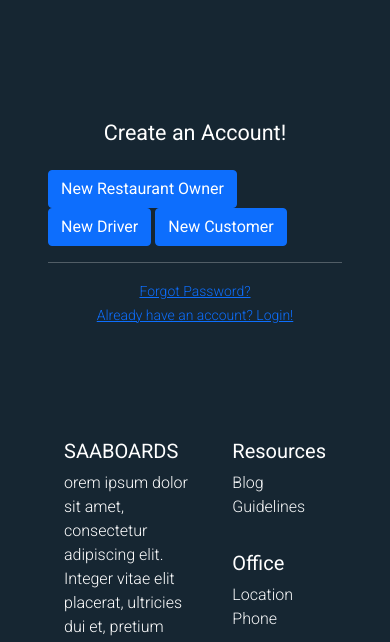
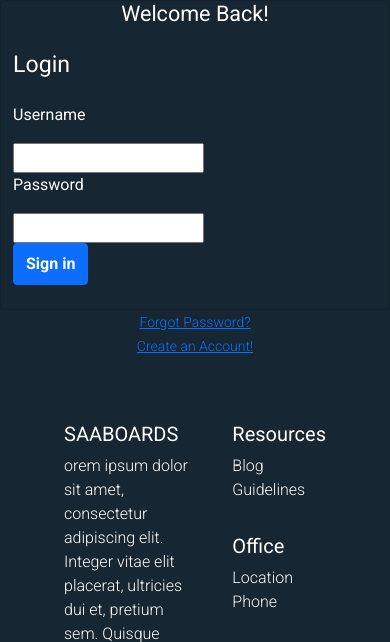
Before and after one commit to AFernandoGonzalez/bulletin-boards, a Django app: template accounts/templates/accounts/registration/registration.html in a window 390 px wide. Shown: the part 56-698 px from the top of the page. Run offline with Django 3.2, Linux system fonts and the light colour scheme; the template is opened without the code that fills it, so the values that code supplies are empty, except form fields; tables that the repository leaves empty hold one stand-in row (values such as "Sample post"); form fields are guessed from the names that the template uses; some libraries are stand-ins or nearby versions.

Commit message:
Home page Aligment , registration pages done

```diff
--- a/accounts/templates/accounts/registration/registration.html
+++ b/accounts/templates/accounts/registration/registration.html
@@ -5,41 +5,48 @@
 
 {% block content %}
 
-<br>
-<br>
-<br>
-<div class="row">
-   <div class="col-lg-6 d-none d-lg-block ">
 
-           <img src="" style="max-width: 500px;" alt="">
+<div class="contianer ">
+    <div class="card-login container">
+        <div class="text-center">
+            <h1 class="h4 text-gray-900 mb-4">Welcome Back!</h1>
+        </div>
+
+        <form class="login-form" action="{% url 'accounts:login' %}" method="post">
+
+            {% csrf_token %}
+            <h3 class="mb-4">Login</h3>
+
+            {% if form.errors %}
+            <div class="" role="alert">
+                Error: Username or Password not correct!
+            </div>
+            {% endif %}
+
+            <div class="md-form md-outline">
+                <p class="">{{ form.username.label}}</p>
+                {{ form.username}}
+
+                <p class="">{{ form.password.label}}</p>
+                {{ form.password}}
+            </div>
+
+            <div class="login-btn">
+                <input type="hidden" name="next" value="{{ next }}">
+                <button class="btn btn-primary py-2 mb-4  fw-bold" type="submit" value="Log-in">Sign in</button>
+            </div>
+            </div>
+
+        </form>
 
 
-   </div>
-   <div class="col-lg-6">
-       <div class="p-5">
-           <div class="text-center">
-               <h1 class="h4 text-gray-900 mb-4">Create an Account!</h1>
-           </div>
-
-           <a href="{% url 'accounts:register-ambassador' %}" class="btn btn-primary btn-user btn-block">
-            New Restaurant Owner
-        </a>
-        <a href="" class="btn btn-primary btn-user btn-block">
-            New Driver
-        </a>
-        <a href="" class="btn btn-primary btn-user btn-block">
-            New Customer
-        </a>
-
-           <hr>
-           <div class="text-center">
-               <a class="small" href="">Forgot Password?</a>
-           </div>
-           <div class="text-center">
-            <a class="small" href="{% url 'accounts:login' %}">Already have an account? Login!</a>
+        <div class="text-center">
+            <a class="small" href="">Forgot Password?</a>
         </div>
-       </div>
-   </div>
+        <div class="text-center">
+            <a class="small" href="{% url 'accounts:register' %}">Create an Account!</a>
+        </div>
+    </div>
 </div>
 
 
--- a/accounts/urls.py
+++ b/accounts/urls.py
@@ -14,7 +14,7 @@ urlpatterns = [
     path('login/', auth_views.LoginView.as_view(template_name='accounts/registration/login.html', redirect_authenticated_user=True, form_class=UserLoginForm), name='login'),
     path('logout/', auth_views.LogoutView.as_view(template_name='accounts/registration/logout.html'), name='logout'),
     # registration
-    path('register/', views.account_register, name='register'),
+    # path('register/', views.account_register, name='register'),
     path('register/ambassador/', views.user_register, name='register-ambassador'),
 
     path('profile/', views.user_profile, name='user_profile'),
--- a/boardapp/models.py
+++ b/boardapp/models.py
@@ -1,5 +1,8 @@
 from django.db import models
 from django.contrib.auth.models import User
+
+#
+from simple_history.models import HistoricalRecords
 
 class Board(models.Model):
 
@@ -55,6 +58,8 @@ class Flyer(models.Model):
     updated_by = models.CharField(max_length=200, null=True, blank=True)
     # status of this flyer / posted? yes no
 
+    history = HistoricalRecords()
+
     created = models.DateTimeField(auto_now_add=True)
     updated = models.DateTimeField(auto_now=True)
 
--- a/boardapp/static/css/main.css
+++ b/boardapp/static/css/main.css
@@ -45,12 +45,20 @@ body {
     justify-content: center;
 }
 
+.hero-aligment {
+    display: flex;
+    align-items: center;
+}
+
 .hero-row {
     text-align: center;
-    position: absolute;
+    display: flex;
+    flex-direction: column;
+    align-items: center;
+    /* position: absolute;
     top: 50%;
     left: 50%;
-    transform: translate(-50%, -50%);
+    transform: translate(-50%, -50%); */
     color: white;
 }
 
@@ -284,6 +292,19 @@ body {
 }
 
 
+/* Registration Pages */
+.card-login {
+    position: relative;
+    display: flex;
+    flex-direction: column;
+    min-width: 0;
+    word-wrap: break-word;
+    /* background-color: #fff; */
+    background-clip: border-box;
+    border: 1px solid rgba(0,0,0,.125);
+    border-radius: 0.25rem;
+    max-width: 400px;
+}
 
 @media screen and (min-width: 800px) {
     /* .hero-container {
--- a/boardapp/templates/boardapp/base/base.html
+++ b/boardapp/templates/boardapp/base/base.html
@@ -63,7 +63,7 @@
               </li>
             </ul>
             <a  class="rounded-pill btn btn-primary m-1" href="{% url 'accounts:login' %}"  role="button">Login</a>
-            <!-- <a class="rounded-pill btn btn-primary m-1" href="{% url 'accounts:register' %}" role="button">Register</a> -->
+
 
 
             {% endif %}
--- a/boardapp/templates/boardapp/flyers/flyers.html
+++ b/boardapp/templates/boardapp/flyers/flyers.html
@@ -32,7 +32,7 @@
       <!-- Body Task Table -->
       <div class="table-responsive bg-light text-nowrap">
         <!--Table-->
-        <table class="table table-striped table-light ">
+        <table class="table table-striped bg-light table-light ">
           <thead>
             <tr>
               <th scope="col">ID#</th>
--- a/boardapp/templates/boardapp/home.html
+++ b/boardapp/templates/boardapp/home.html
@@ -7,11 +7,11 @@
 
 <div class="hero-container">
     <!-- <img class="hero-img" src="{% static 'img/ambassadors1.jpg' %}" alt=""> -->
-    <div class="hero-col">
+    <div class="hero-col hero-aligment">
       <div class="hero-row" >
         <h1>Welcome to SAABOARDS</h1>
         <p>Managing boards has never been easier</p>
-        <a  class="rounded-pill btn btn-primary " style="max-width: 200px;" href="{% url 'accounts:register' %}"  role="button">Start Today</a>
+        <a  class="rounded-pill btn btn-primary " style="max-width: 200px;" href="{% url 'accounts:register-ambassador' %}"  role="button">Start Today</a>
       </div>
       <!-- <div class="hero-row">
         <img class="hero-img" src="{% static 'img/ambassadors1.jpg' %}" alt="">
--- a/boardapp/views.py
+++ b/boardapp/views.py
@@ -7,6 +7,9 @@ from django.shortcuts import get_object_or_404
 
 from django.db.models import Sum
 from django.db.models import Q
+
+#
+# from simple_history.models import HistoricalRecords
 
 from django.contrib.auth.models import User
 from django.core.paginator import Paginator, EmptyPage, PageNotAnInteger
@@ -87,9 +90,11 @@ def add_flyer(request):
 @login_required
 def flyer_detail(request, id):
     flyer = Flyer.objects.get(id=id)
+    # history = HistoricalRecords()
 
     context = {
         'flyer' : flyer,
+        # 'history' : history,
     }
 
     return render(request, 'boardapp/flyers/flyer_detail.html', context)
--- a/boards/settings.py
+++ b/boards/settings.py
@@ -43,6 +43,8 @@ INSTALLED_APPS = [
     'crispy_forms',
     # AWS
     'storages',
+    #
+    'simple_history',
 ]
 
 MIDDLEWARE = [
@@ -54,6 +56,8 @@ MIDDLEWARE = [
     'django.contrib.auth.middleware.AuthenticationMiddleware',
     'django.contrib.messages.middleware.MessageMiddleware',
     'django.middleware.clickjacking.XFrameOptionsMiddleware',
+    #
+    'simple_history.middleware.HistoryRequestMiddleware',
 ]
 
 ROOT_URLCONF = 'boards.urls'
```
Also changed, not shown: accounts/templates/accounts/registration/ambassador_registration.html (+7 -91 lines), accounts/templates/accounts/registration/login.html (+3 -26 lines), boardapp/templates/boardapp/flyers/flyer_detail.html (+49 -6 lines), boardapp/templates/boardapp/search.html (+14 -26 lines).
